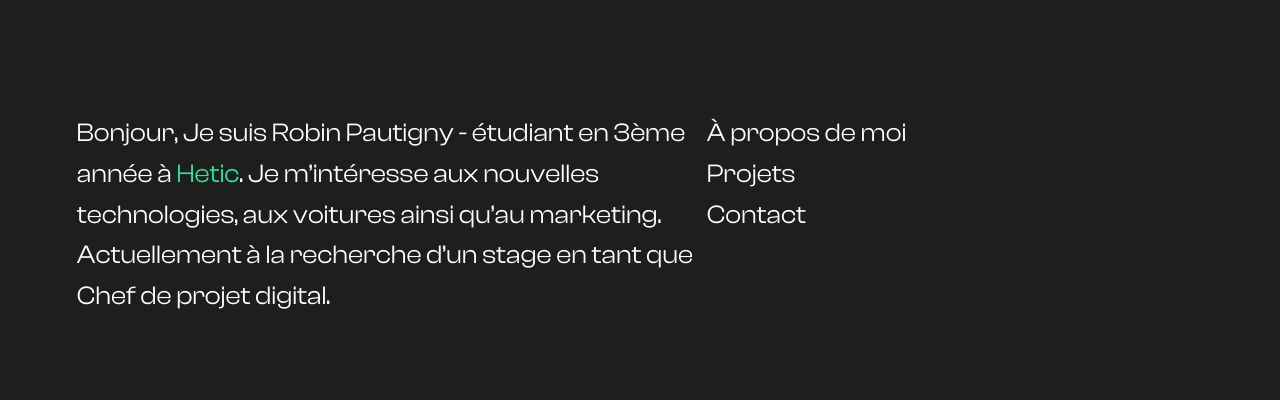
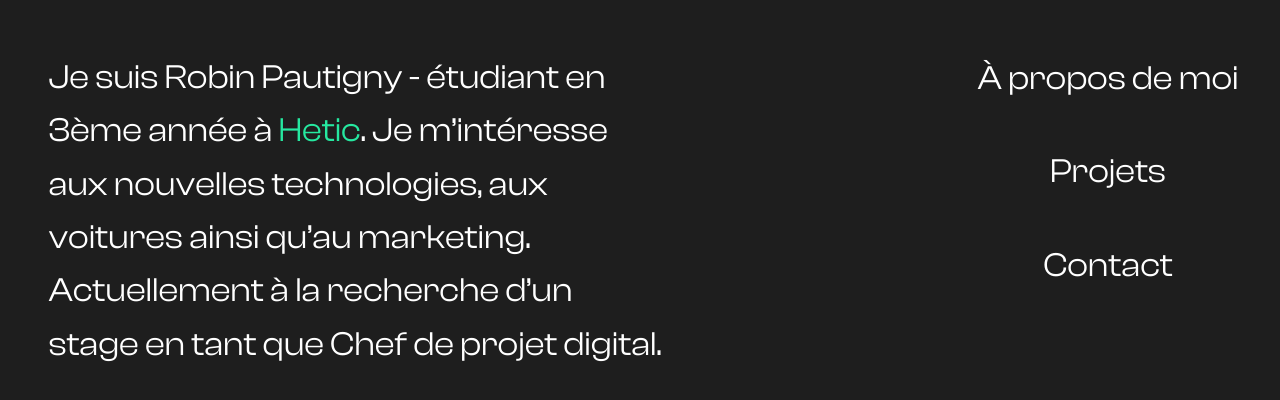
Before and after one commit to rob1-alt/Porfolio-2021, a React (Create React App) app: page / in a window 1280 px wide. Shown: the part 172-572 px from the top of the page. Built offline with nearby package versions, Linux system fonts and the light colour scheme.

Commit message:
placement css

```diff
--- a/src/App.css
+++ b/src/App.css
@@ -5,20 +5,20 @@
 
 
 .App-header {
+  overflow-x: hidden;
   background-color: #1E1E1E;
   min-height: 100vh;
   display: flex;
   flex-direction: column;
   justify-content: center;
-  font-size: calc(10px + 2vmin);
+  font-size: calc(18px + 2vmin);
   color: white;
 }
 
 
 
 .mainText{
-  float: left;
-  max-width: 630px;
+  max-width: 620  px;
   text-align: start;
 }
 
@@ -27,15 +27,28 @@
 }
 
 .box{
-  margin-left: 6%;
+  margin-left: 3%;
+  width: 50%;
+  float: left;
+  padding: 10px;
 }
+
 .box2{
+  width: 30%;
+  float: left;
+  padding: 10px;
+  text-align: center;
+  margin-top: -39px;
+  margin-left: 17%;
 }
 
 ol{
   list-style: none;
 }
 
+ol li{
+  margin-top: 40px;
+}
 
 .wrapperHome{
   display: table;
--- a/src/App.js
+++ b/src/App.js
@@ -1,6 +1,6 @@
-import logo from './logo.svg';
 import './App.css';
 import 'antd/dist/antd.css';
+import ellipse from './img/Ellipse1.png';
 import { Helmet } from 'react-helmet'
 
 const title = 'Robin Pautigny'
@@ -13,12 +13,11 @@ function App() {
         </Helmet>
       <header className="App-header">
         <div className='wrapperHome'>
-
-              <div className='box'>
-              <p className='mainText'>
-                  Bonjour, Je suis Robin Pautigny - étudiant en 3ème année à <span className='vert'>Hetic</span>.
-                  Je m’intéresse aux nouvelles technologies, aux voitures ainsi qu’au marketing. Actuellement à la recherche d’un stage en tant que Chef de projet digital.
-                </p>
+          <div className='box'>
+                <p className='mainText'>
+                    Je suis Robin Pautigny - étudiant en 3ème année à <a href='https://hetic.net' target='_blank'><span className='vert'>Hetic</span></a>.
+                    Je m’intéresse aux nouvelles technologies, aux voitures ainsi qu’au marketing. Actuellement à la recherche d’un stage en tant que Chef de projet digital.
+                  </p>
               </div>
               <div className='box2'>
                 <nav className='wrapperMenu'>
@@ -30,6 +29,10 @@ function App() {
                 </nav>
               </div>
         </div>
+        {/* <div>
+          <img src={ellipse}/>
+        </div> */}
+
 
 
       </header>
```
Also changed, not shown: src/img/Ellipse1.png (added).
